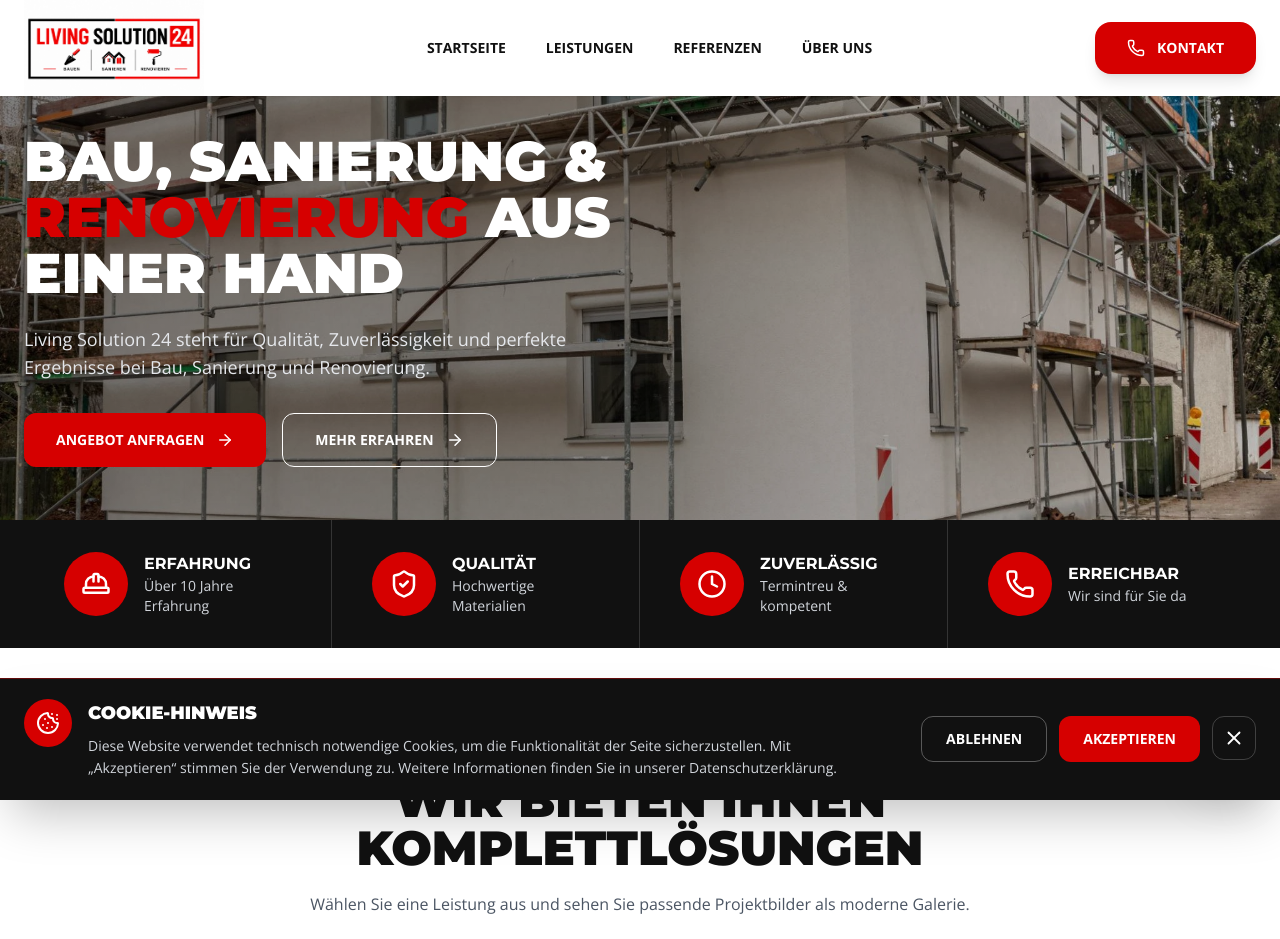
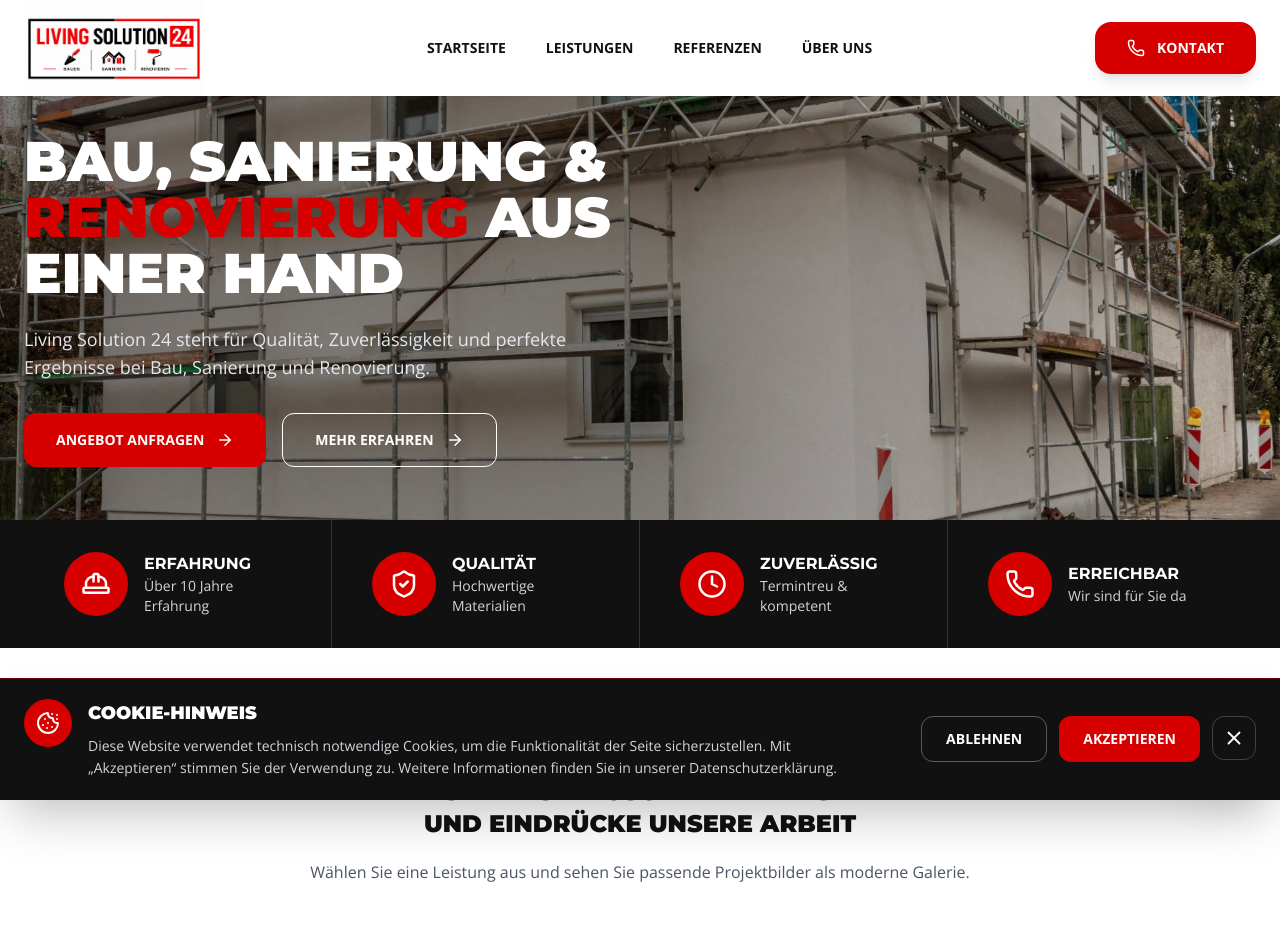
Before and after one commit to kamdemkogaing/living-solution24-website, a React (Vite) app: page / in a window 1280 px wide. Shown: the top 939 px of the page. Built offline with nearby package versions, Linux system fonts and the light colour scheme.

Commit message:
rework cm

```diff
--- a/src/components/sections/Services.jsx
+++ b/src/components/sections/Services.jsx
@@ -15,9 +15,12 @@ export default function Services() {
               Unsere Leistungen
             </p>
 
-            <h2 className="text-3xl md:text-5xl font-black uppercase mt-3">
-              Wir bieten Ihnen <br className="hidden md:block" />
-              Komplettlösungen
+            <h2 className="text-2xl font-black uppercase mt-3">
+              {/* Wir bieten Ihnen <br className="hidden md:block" />
+              Komplettlösungen */}
+              Hier sehen Sie ausgewälte Beispiele{" "}
+              <br className="hidden md:block" />
+              und Eindrücke unsere Arbeit
             </h2>
 
             <p className="text-gray-600 mt-5 max-w-2xl mx-auto">
```
